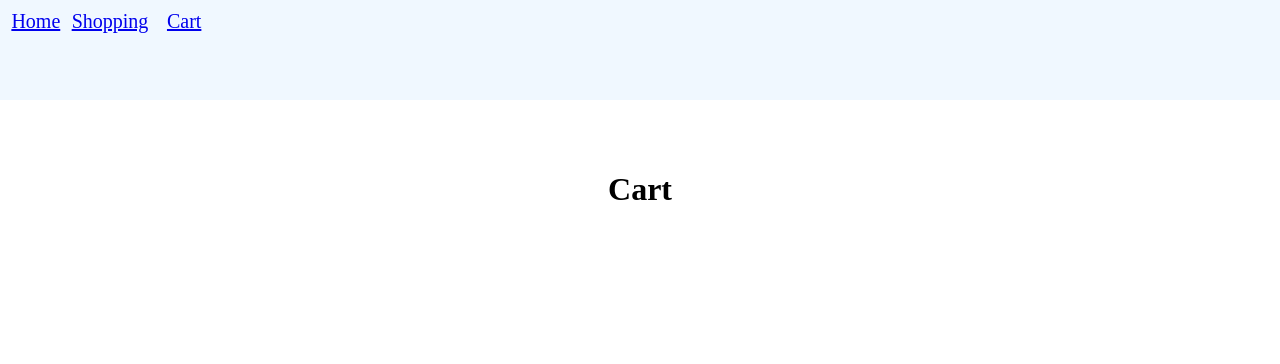
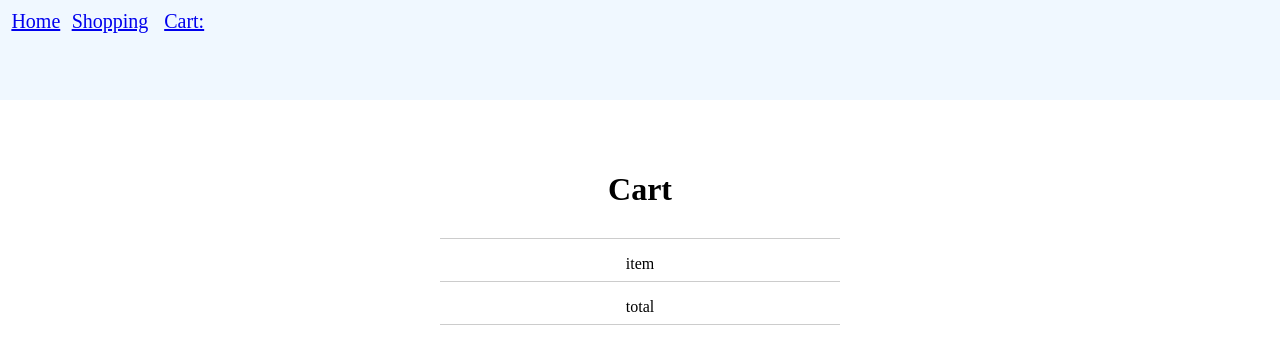
Before and after one commit to vichekaoeun/Shopping-cart, a React (Vite) app: page /cart/cart/shop in a window 1280 px wide. Shown: the top 364 px of the page. Built offline with nearby package versions, Linux system fonts and the light colour scheme.

Commit message:
style cart

```diff
--- a/src/components/Cart.jsx
+++ b/src/components/Cart.jsx
@@ -1,6 +1,7 @@
 import Nav from './Nav.jsx';
 import { render } from 'react-dom';
 import React, { Component, useState } from 'react'
+import '../style/cart.css'
 
 class Cart extends Component {
     constructor() {
@@ -11,7 +12,11 @@ class Cart extends Component {
             <div className='container'>
                 <Nav />
                 <div className='cart-container'>
-                    <h1>Cart</h1>
+                    <div id='cart-content'>
+                        <div><h1>Cart</h1></div>
+                        <div>item</div>
+                        <div>total</div>
+                    </div>
                 </div>
             </div>
         )
--- a/src/components/Nav.jsx
+++ b/src/components/Nav.jsx
@@ -19,7 +19,7 @@ class Nav extends Component {
                         <Link to='/shop'>Shopping</Link>
                     </div>
                     <div id='Cart'>
-                        <Link to='/cart'>Cart</Link>
+                        <Link to='/cart'>Cart:</Link>
                     </div>
                 </div>
             </div>
--- /dev/null
+++ b/src/style/cart.css
@@ -0,0 +1,18 @@
+.cart-container {
+    display: flex;
+    justify-content: center;
+}
+
+#cart-content {
+    display: flex;
+    flex-direction: column;
+    width: 25rem;
+    gap: 1rem;
+}
+
+#cart-content>div {
+    border-bottom: 1px solid #ccc;
+    /* Add a border to the bottom of each div */
+    padding-bottom: 0.5rem;
+    /* Adjust padding as needed */
+}
```
